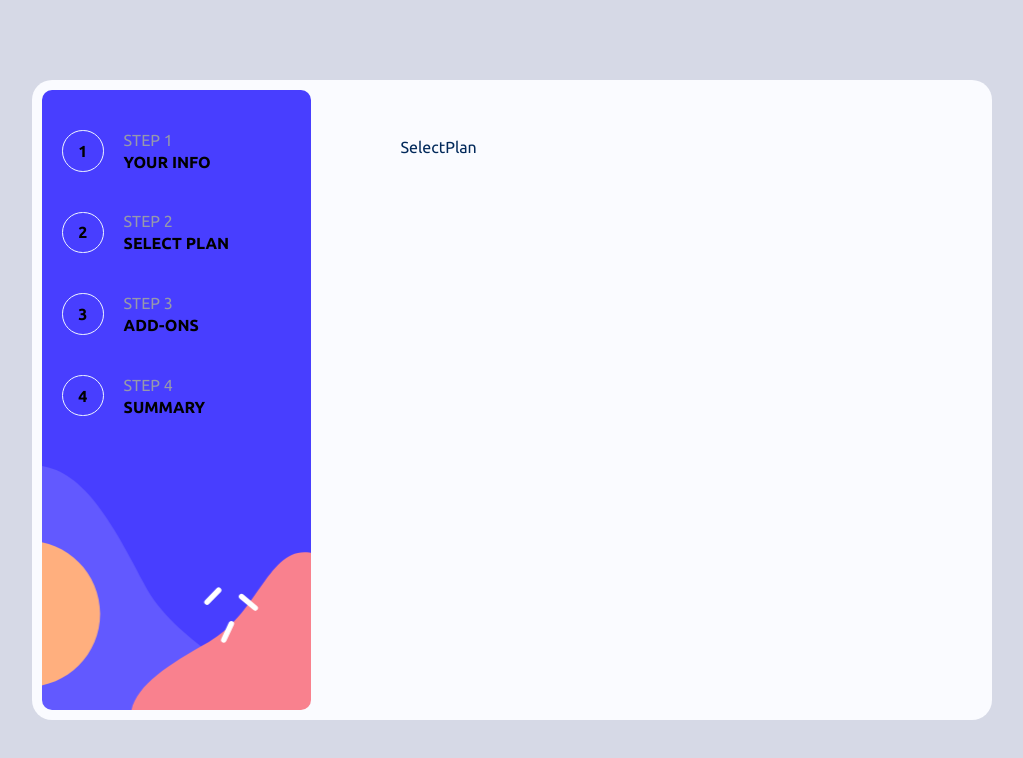
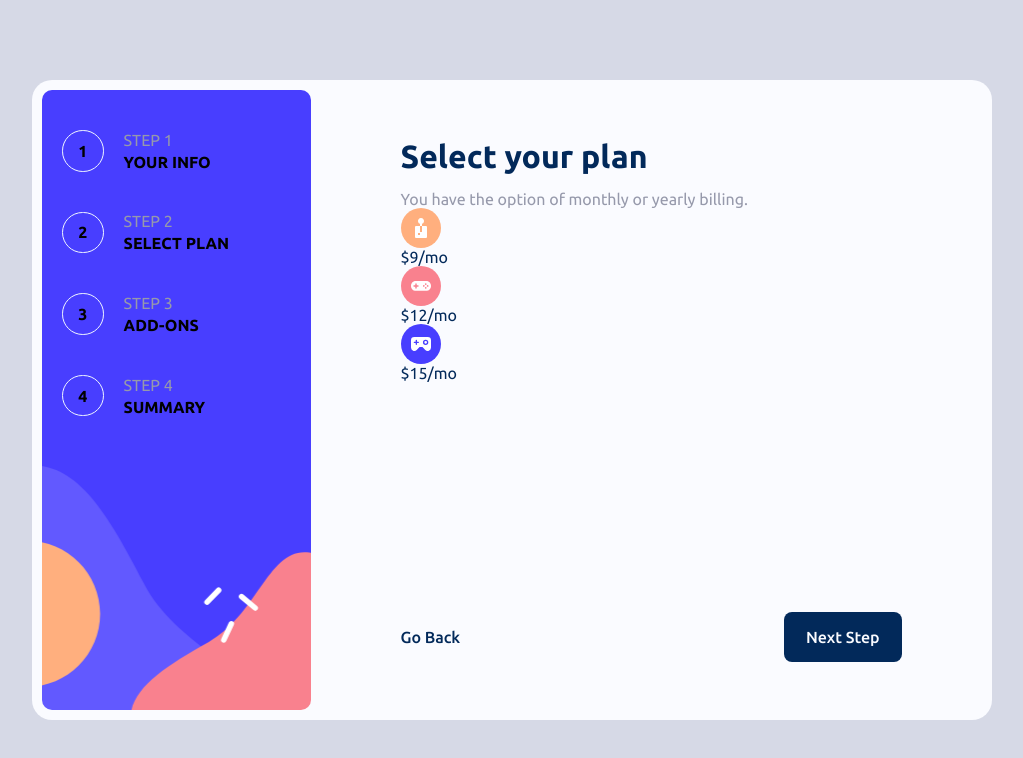
Before and after one commit to alvaromd99/multi-step-form, a React (Vite) app: page / in a window 1280 px wide. Both pictures are taken after a click on the button "Next Step". Shown: the top 758 px of the page, without its empty margins (128-1151 px from the left). Built offline with nearby package versions, Linux system fonts and the light colour scheme.

Commit message:
make side bar work when click and sketch select plan comp

```diff
--- a/src/components/side/SideStep.tsx
+++ b/src/components/side/SideStep.tsx
@@ -7,11 +7,14 @@ interface SideStepProps {
 
 const SideStep = ({ order, text }: SideStepProps) => {
 	const { componentToShow } = useRender()
+	const { changeComponentToShow } = useRender()
 
 	const className = order === componentToShow ? 'selected' : ''
 
 	return (
-		<div className={`side-step ${className}`}>
+		<div
+			className={`side-step ${className}`}
+			onClick={() => changeComponentToShow(order)}>
 			<div className='side-step-number'>
 				<p>{order}</p>
 			</div>
--- /dev/null
+++ b/src/components/step2/PlanCard.tsx
@@ -0,0 +1,15 @@
+interface PlanCardProps {
+	title: string
+	price: string
+	svg: string
+}
+
+export default function PlanCard({ title, price, svg }: PlanCardProps) {
+	return (
+		<div className='plan-card'>
+			<img src={svg} alt={`${title} image`} />
+			<h2></h2>
+			<p>{`$${price}/mo`}</p>
+		</div>
+	)
+}
--- a/src/components/step2/SelectPlan.tsx
+++ b/src/components/step2/SelectPlan.tsx
@@ -1,5 +1,26 @@
+import Footer from '../footer/Footer'
+import Title from '../header/Title'
+import PlanCard from './PlanCard'
+
+import ArcadeIcon from '../../assets/images/icon-arcade.svg'
+import AdvanceIcon from '../../assets/images/icon-advanced.svg'
+import ProIcon from '../../assets/images/icon-pro.svg'
+
 const SelectPlan = () => {
-	return <div>SelectPlan</div>
+	return (
+		<div className='main-content-step step-two'>
+			<Title
+				title='Select your plan'
+				subtitle='You have the option of monthly or yearly billing.'
+			/>
+			<div className='plan-content'>
+				<PlanCard title='Arcade' price='9' svg={ArcadeIcon} />
+				<PlanCard title='Advance' price='12' svg={AdvanceIcon} />
+				<PlanCard title='Pro' price='15' svg={ProIcon} />
+			</div>
+			<Footer order={2} />
+		</div>
+	)
 }
 
 export default SelectPlan
```
Also changed, not shown: src/components/icons/ProIcons.tsx (added, +18 -0 lines), src/components/icons/AdvanceIcon.tsx (added), src/components/icons/ArcadeIcons.tsx (added).
